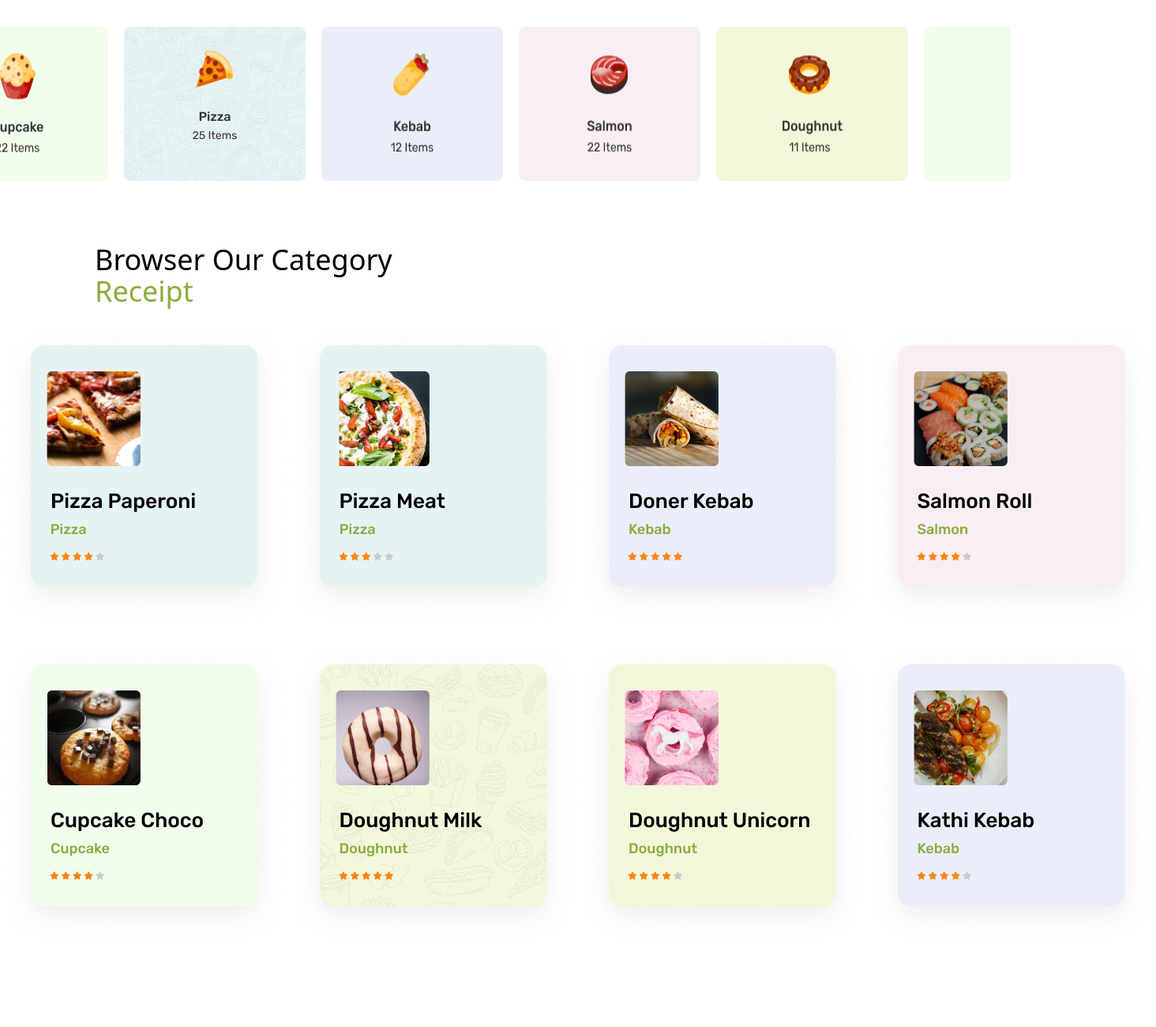
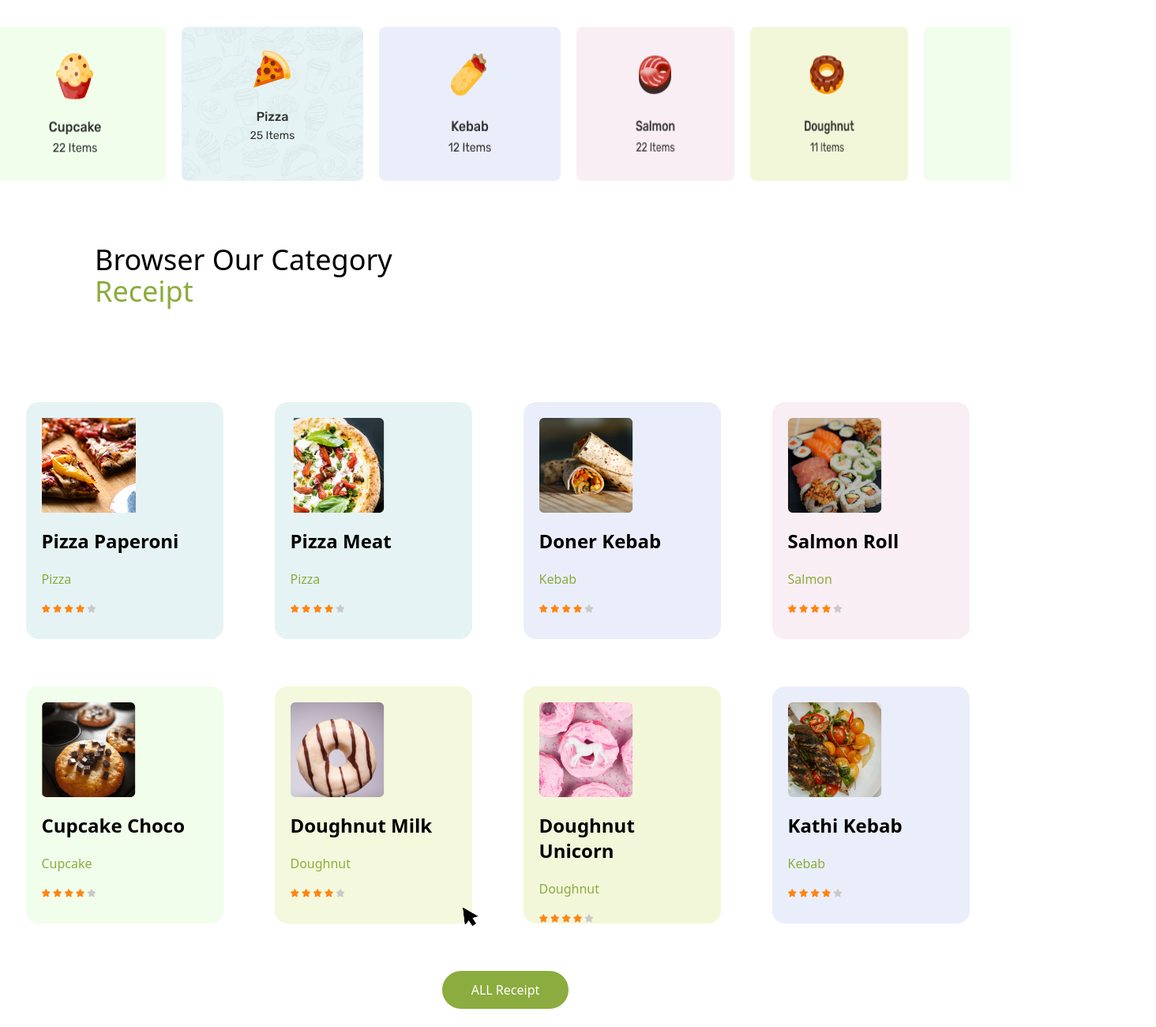
Before and after one commit to musliddinmamatqulov01-hash/classs-task, a website: page index.html in a window 1280 px wide. Shown: the part 924-2224 px from the top of the page at 79% size, 1464 px wide, since content can reach past the window. Before the commit the page ends 2121 px from the top, so only its background shows below. Drawn offline with Linux system fonts and the light colour scheme.

Commit message:
this commit has about food

```diff
--- a/index.html
+++ b/index.html
@@ -21,8 +21,8 @@
             <button class="mt-1 p-0 bg-[#8BAC3E] rounded-4xl w-[200px] h-[50px] text-white">Daftar Sekarang</button>
         </div>
     </div>
-    <div class="lg:flex justify-evenly">
-       <div class="lg:pt-36">
+    <div class="lg:flex justify-evenly ">
+       <div class="lg:pt-36 pl-20">
         <h1 class="text-6xl text-[#8BAC3E] mb-10">Good Food <br> Us Good Mood</h1>
         <p class="w-[450px] mb-10">I would think that conserving our natural resources should be a conservative position: Not to waste food, and not to throw away a lot of the food that we buy.</p>
         <div>
@@ -32,35 +32,80 @@
 </div>
         <img src="./src/Group 385.png" alt="">
         </div>
-    <div class="pl-30">
+    <div class="lg:pl-30 pl-5">
         <h1 class="text-4xl ">Browser Our Category </h1>
 <h1 class="text-4xl text-[#8BAC3E] ">Receipt</h1>
     </div>
-    <div class="lg:flex justify-end mt-20 gap-5 ml-26 lg:ml-0">
-        <img class="mt-5 lg:mt-0" src="./src/food 1.png" alt="">
-        <img class="mt-5 lg:mt-0" src="./src/food 2.png" alt="">
-        <img class="mt-5 lg:mt-0" src="./src/food 3.png" alt="">
-        <img class="mt-5 lg:mt-0" src="./src/food 4.png" alt="">
-        <img class="mt-5 lg:mt-0" src="./src/food 5.png" alt="">
-        <img class="mt-5 hidden lg:flex lg:mt-0" src="./src/food 6.png" alt="">
+    <div class="flex lg:justify-end mt-20 gap-5 lg:ml-26 lg:ml-0">
+        <img class="mt-5 lg:mt-0 hidden lg:flex" src="./src/food 1.png" alt="">
+        <img class="mt-5 lg:mt-0 hidden lg:flex" src="./src/food 2.png" alt="">
+        <img class="mt-5 lg:mt-0 hidden lg:flex" src="./src/food 3.png" alt="">
+        <img class="mt-5 lg:mt-0 w-[200px]" src="./src/food 4.png" alt="">
+        <img class="mt-5 lg:mt-0  w-[200px]" src="./src/food 5.png" alt="">
+        <img class="mt-5 lg:mt-0 w-[200px]" src="./src/food 6.png" alt="">
 
     </div>
-        <div class="pl-30 mt-20">
+        <div class="lg:pl-30 pl-5 mt-20">
         <h1 class="text-4xl ">Browser Our Category </h1>
 <h1 class="text-4xl text-[#8BAC3E] ">Receipt</h1>
     </div>
-    <div class="lg:flex mt-5 ml-10 lg:ml-0">
-        <img src="./src/Group 413.png" alt="">
-        <img src="./src/Group 414.png" alt="">
-        <img src="./src/Group 415.png" alt="">
-        <img src="./src/Group 416.png" alt="">
-    </div>
-        <div class="lg:flex mt-5 ml-10 lg:ml-0">
-        <img src="./src/Group 413 (1).png" alt="">
-        <img src="./src/Group 414 (1).png" alt="">
-        <img src="./src/Group 415 (1).png" alt="">
-        <img src="./src/Group 416 (1).png" alt="">
-    </div>
+    <div class="lg:flex justify-around lg:mt-20 p-5 lg:pl-0 mt-10">
+<div class="lg:w-[250px] h-[300px] bg-[#E6F3F5] p-5 rounded-2xl mt-5">
+<img src="./src/pexels-brett-jordan-842519 1.png" alt="">
+<h1 class="font-bold text-2xl mt-5">Pizza Paperoni</h1>
+<p class="mt-5 text-[#8BAC3E]">Pizza</p>
+<img class="mt-5" src="./src/Group 402.png" alt="">
+</div>
+<div class="lg:w-[250px] h-[300px] bg-[#E6F3F5] p-5 rounded-2xl mt-5">
+<img src="./src/Mask Group (6).png" alt="">
+<h1 class="font-bold text-2xl mt-5">Pizza Meat</h1>
+<p class="mt-5 text-[#8BAC3E]">Pizza</p>
+<img class="mt-5" src="./src/Group 402.png" alt="">
+</div>
+<div class="lg:w-[250px] h-[300px] bg-[#EAEEFA] p-5 rounded-2xl mt-5">
+<img src="./src/Mask Group (7).png" alt="">
+<h1 class="font-bold text-2xl mt-5">Doner Kebab</h1>
+<p class="mt-5 text-[#8BAC3E]">Kebab</p>
+<img class="mt-5" src="./src/Group 402.png" alt="">
+</div>
+<div class="lg:w-[250px] h-[300px] bg-[#F9EEF3] p-5 rounded-2xl mt-5">
+<img src="./src/Mask Group (8).png" alt="">
+<h1 class="font-bold text-2xl mt-5">Salmon Roll</h1>
+<p class="mt-5 text-[#8BAC3E]">Salmon</p>
+<img class="mt-5" src="./src/Group 402.png" alt="">
+</div>
+</div>
+<img class="lg:hidden mt-40" src="./src/Group 408.png" alt="">
+    <div class="lg:flex justify-around lg:mt-0 p-5 lg:pl-0  hidden lg:flex">
+<div class="lg:w-[250px] h-[300px] bg-[#F0FEEB] p-5 rounded-2xl mt-5">
+<img src="./src/Mask Group (9).png" alt="">
+<h1 class="font-bold text-2xl mt-5">Cupcake Choco</h1>
+<p class="mt-5 text-[#8BAC3E]">Cupcake</p>
+<img class="mt-5" src="./src/Group 402.png" alt="">
+</div>
+<div class="lg:w-[250px] h-[300px] bg-[#F4F8DC] p-5 rounded-2xl mt-5">
+<img src="./src/Mask Group (10).png" alt="">
+<h1 class="font-bold text-2xl mt-5">Doughnut Milk</h1>
+<p class="mt-5 text-[#8BAC3E]">Doughnut</p>
+<img class="mt-5" src="./src/Group 402.png" alt="">
+</div>
+<div class="lg:w-[250px] h-[300px] bg-[#F3F7D9] p-5 rounded-2xl mt-5">
+<img src="./src/Mask Group (11).png" alt="">
+<h1 class="font-bold text-2xl mt-5">Doughnut Unicorn</h1>
+<p class="mt-5 text-[#8BAC3E]">Doughnut</p>
+<img class="mt-5" src="./src/Group 402.png" alt="">
+</div>
+<div class="lg:w-[250px] h-[300px] bg-[#EAEEFA] p-5 rounded-2xl mt-5">
+<img src="./src/Mask Group (12).png" alt="">
+<h1 class="font-bold text-2xl mt-5">Kathi Kebab</h1>
+<p class="mt-5 text-[#8BAC3E]">Kebab</p>
+<img class="mt-5" src="./src/Group 402.png" alt="">
+</div>
+</div>
+<div class="flex justify-center mt-10">
+    <button class="bg-[#8BAC3E] rounded-3xl p-3 text-white w-[160px]">ALL Receipt</button>
+</div>
+<img class="relative left-146 bottom-32" src="./src/cursor 3.png" alt="">
 
 </body>
 </html>
```
Also changed, not shown: src/Frame 443.png (added), src/Frame 444.png (added), src/Frame 445.png (added), src/Group 402.png (added), src/Group 408.png (added), src/Mask Group (10).png (added), src/Mask Group (11).png (added), src/Mask Group (12).png (added), src/Mask Group (6).png (added), src/Mask Group (7).png (added), src/Mask Group (8).png (added), src/Mask Group (9).png (added), src/cursor 3.png (added), src/image 55 (3).png (added), 2 more files.
